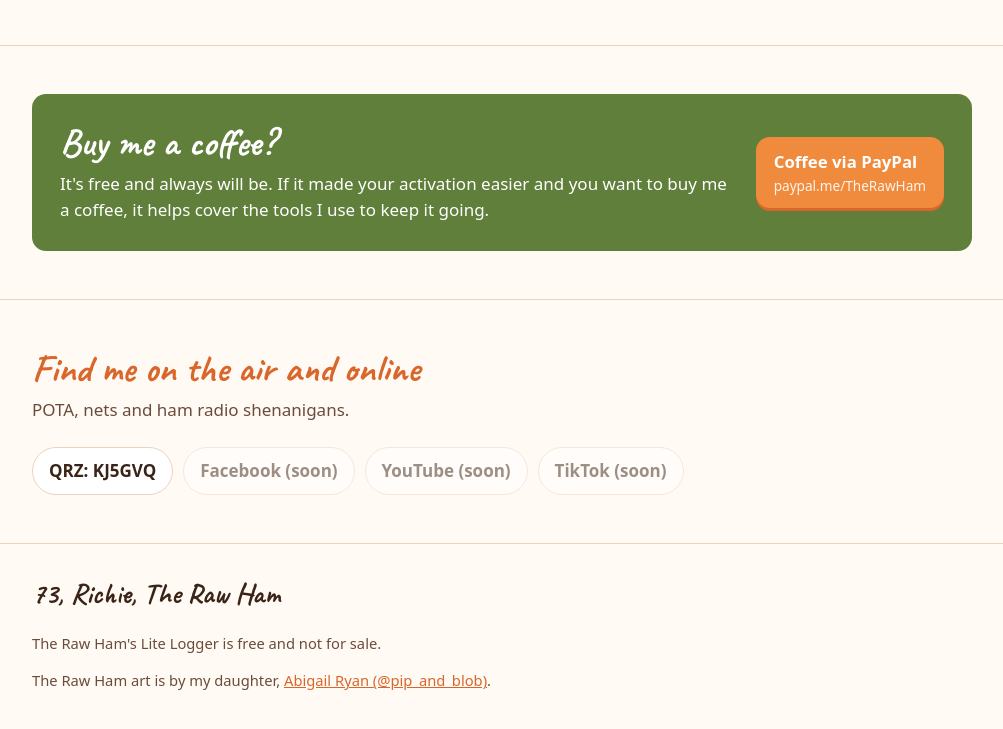
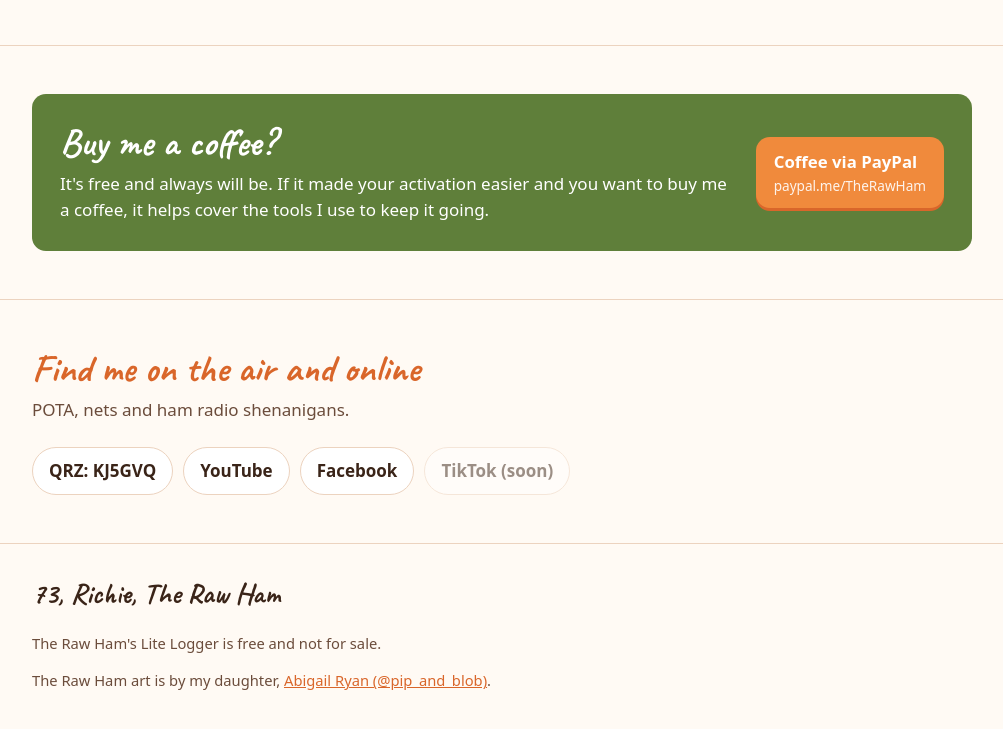
Before and after one commit to RawHamRadio/rawham-lite-logger, a plain HTML site: page index.html in a window 1280 px wide. Shown: the part 2810-3539 px from the top of the page, without its empty margins (138-1141 px from the left). Drawn offline with Linux system fonts and the light colour scheme.

Commit message:
Find me: YouTube and Facebook links
Co-Authored-By: Claude Opus 5.5 <noreply@anthropic.com>
Claude-Session: https://claude.ai/code/session_01SRUZNvmx9bVMvu5ZM5rcf5

```diff
--- a/index.html
+++ b/index.html
@@ -304,9 +304,9 @@
     <p class="sub">POTA, nets and ham radio shenanigans.</p>
     <div class="socials">
       <a href="https://www.qrz.com/db/KJ5GVQ">QRZ: KJ5GVQ</a>
-      <!-- TODO: real links once the Page is renamed and the handles are grabbed -->
-      <span class="soon">Facebook (soon)</span>
-      <span class="soon">YouTube (soon)</span>
+      <a href="https://www.youtube.com/@KJ5GVQTheRawHam">YouTube</a>
+      <a href="https://www.facebook.com/profile.php?id=61573811702511">Facebook</a>
+      <!-- TODO: TikTok link once the handle is grabbed -->
       <span class="soon">TikTok (soon)</span>
     </div>
   </div>
```
